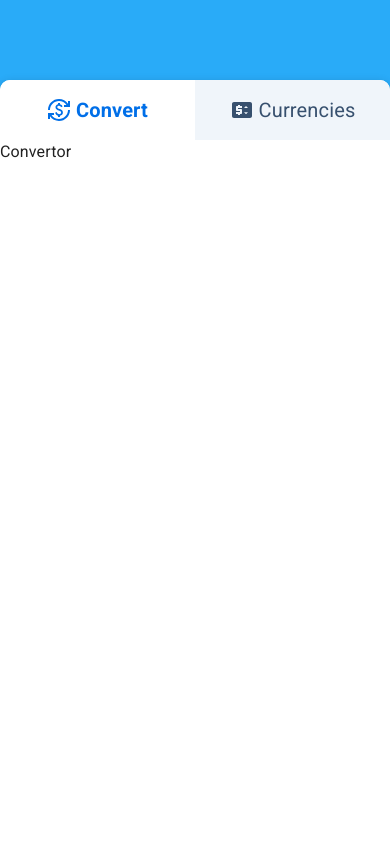
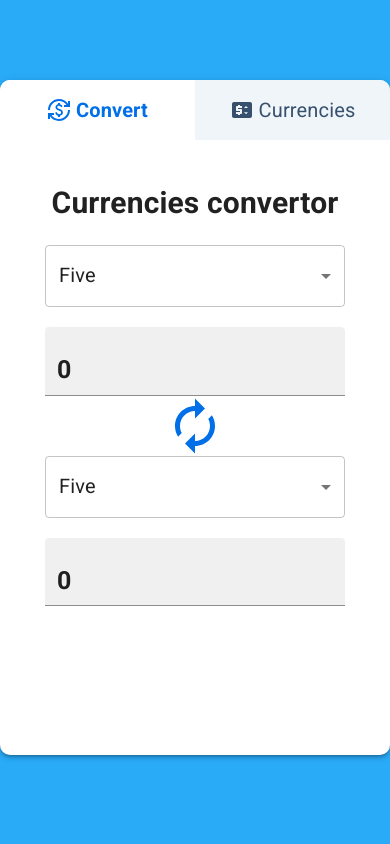
Before and after one commit to tkach1ch1/currencies_convertor, a React (Create React App) app: page / in a window 390 px wide. Shown: the top 844 px of the page. Built offline with nearby package versions, Linux system fonts and the light colour scheme.

Commit message:
style: add convertor page style + responsive tablet and mobile view

```diff
--- a/src/App.tsx
+++ b/src/App.tsx
@@ -1,6 +1,13 @@
 import React from 'react';
 import CssBaseline from '@mui/material/CssBaseline';
-import { BrowserRouter as Router, Routes, Route, Navigate } from 'react-router-dom';
+import { ThemeProvider } from '@mui/system';
+import { theme } from './styles/theme';
+import {
+  BrowserRouter as Router,
+  Routes,
+  Route,
+  Navigate,
+} from 'react-router-dom';
 import { CurrenciesConvertor } from './pages/CurrenciesConvertor';
 import { CurrenciesList } from './pages/CurrenciesList';
 import Container from '@mui/material/Container';
@@ -8,6 +15,7 @@ import { Navbar } from './components/NavBar/Navbar';
 
 function App() {
   return (
+    <ThemeProvider theme={theme}>
       <CssBaseline>
         <Container
           maxWidth={'md'}
@@ -17,7 +25,7 @@ function App() {
             mt: '80px',
             mb: '80px',
             borderRadius: '10px',
-          height: '1000px',
+            height: '80vh',
             boxShadow: 3,
             overflow: 'hidden',
           }}
@@ -32,6 +40,7 @@ function App() {
           </Router>
         </Container>
       </CssBaseline>
+    </ThemeProvider>
   );
 }
 
--- /dev/null
+++ b/src/components/CurrenciesConvertorPage/ChangeArrow.tsx
@@ -0,0 +1,20 @@
+import { useState } from 'react';
+import AutorenewIcon from '@mui/icons-material/Autorenew';
+
+export const ChangeArrow = () => {
+  const [isActive, setIsActive] = useState(false);
+
+  return (
+    <AutorenewIcon
+      sx={{
+        width: '60px',
+        height: '60px',
+        color: 'rgb(0, 111, 232)',
+        '&:hover': { cursor: 'pointer' },
+      }}
+      onClick={() => setIsActive(true)}
+      onAnimationEnd={() => setIsActive(false)}
+      className={isActive ? 'animation' : undefined}
+    />
+  );
+};
--- /dev/null
+++ b/src/components/CurrenciesConvertorPage/CurrencyPrice.tsx
@@ -0,0 +1,19 @@
+import React from 'react';
+import Box from '@mui/material/Box';
+import TextField from '@mui/material/TextField';
+import '../../styles/TextFieldStyle.css';
+
+export const CurrencyPrice = () => {
+  return (
+    <Box>
+      <TextField
+        sx={{ width: '300px' }}
+        id='filled-number'
+        defaultValue={0}
+        variant='filled'
+        type='number'
+        onKeyDown={(event: React.KeyboardEvent) => event.code !== 'e'}
+      />
+    </Box>
+  );
+};
--- /dev/null
+++ b/src/components/CurrenciesConvertorPage/CurrencySelect.tsx
@@ -0,0 +1,27 @@
+import React from 'react';
+import Box from '@mui/material/Box';
+import MenuItem from '@mui/material/MenuItem';
+import FormControl from '@mui/material/FormControl';
+import Select, { SelectChangeEvent } from '@mui/material/Select';
+import '../../styles/SelectButtonStyle.css'
+
+export const CurrencySelect = () => {
+  const [age, setAge] = React.useState('');
+
+  const handleChange = (event: SelectChangeEvent) => {
+    setAge(event.target.value as string);
+  };
+
+  return (
+    <Box>
+      <FormControl sx={{ width: '300px' }}>
+        <Select value={age} onChange={handleChange} displayEmpty>
+          <MenuItem value=''>Five</MenuItem>
+          <MenuItem value={10}>Ten</MenuItem>
+          <MenuItem value={20}>Twenty</MenuItem>
+          <MenuItem value={30}>Thirty</MenuItem>
+        </Select>
+      </FormControl>
+    </Box>
+  );
+};
--- a/src/components/NavBar/Navbar.tsx
+++ b/src/components/NavBar/Navbar.tsx
@@ -1,7 +1,5 @@
 import Box from '@mui/material/Box';
 import { Categorie } from './Categorie';
-import coin_exchange from '../../img/coin_exchange.svg';
-import compare from '../../img/compare.svg';
 import CurrencyExchangeIcon from '@mui/icons-material/CurrencyExchange';
 import PriceChangeIcon from '@mui/icons-material/PriceChange';
 
--- a/src/pages/CurrenciesConvertor.tsx
+++ b/src/pages/CurrenciesConvertor.tsx
@@ -1,4 +1,34 @@
+import React from 'react';
+import Box from '@mui/material/Box';
+import { CurrencySelect } from '../components/CurrenciesConvertorPage/CurrencySelect';
+import { CurrencyPrice } from '../components/CurrenciesConvertorPage/CurrencyPrice';
+import { ChangeArrow } from '../components/CurrenciesConvertorPage/ChangeArrow';
+import '../styles/AnimationEffect.css';
+import {
+  ConvertorTitle,
+  MainContainer,
+  SelectionContainer,
+} from '../styles/CurrenciesConvertorPageStyles';
 
 export const CurrenciesConvertor = () => {
-  return <div>Convertor</div>;
+  return (
+    <Box sx={{ px: '30px', mt: '40px' }}>
+      <ConvertorTitle>
+        Currencies convertor
+      </ConvertorTitle>
+      <MainContainer>
+        <SelectionContainer>
+          <CurrencySelect />
+          <CurrencyPrice />
+        </SelectionContainer>
+
+        <ChangeArrow />
+
+        <SelectionContainer>
+          <CurrencySelect />
+          <CurrencyPrice />
+        </SelectionContainer>
+      </MainContainer>
+    </Box>
+  );
 };
--- /dev/null
+++ b/src/styles/AnimationEffect.css
@@ -0,0 +1,12 @@
+.animation {
+  animation: rotation 1000ms;
+}
+
+@keyframes rotation {
+  from {
+    transform: rotate(0deg);
+  }
+  to {
+    transform: rotate(180deg);
+  }
+}
--- /dev/null
+++ b/src/styles/CurrenciesConvertorPageStyles.tsx
@@ -0,0 +1,37 @@
+import { styled } from '@mui/material';
+import { theme } from './theme';
+
+export const ConvertorTitle = styled('h1')({
+  fontSize: '40px',
+  fontWeight: '700',
+  mb: '30px',
+  [theme.breakpoints.down('md')]: {
+    textAlign: 'center',
+    fontSize: '35px'
+  },
+  [theme.breakpoints.down('sm')]: {
+    textAlign: 'center',
+    fontSize: '30px'
+  },
+});
+
+export const MainContainer = styled('div')({
+  px: '20px',
+  display: 'flex',
+  justifyContent: 'space-between',
+  alignItems: 'center',
+  [theme.breakpoints.down('md')]: {
+    flexDirection: 'column',
+    gap: '2 0px',
+  },
+});
+
+export const SelectionContainer = styled('div')({
+  display: 'flex',
+  flexDirection: 'column',
+  justifyContent: 'space-around',
+  gap: '50px',
+  [theme.breakpoints.down('md')]: {
+    gap: '20px',
+  },
+});
--- /dev/null
+++ b/src/styles/SelectButtonStyle.css
@@ -0,0 +1,5 @@
+.MuiInputBase-input {
+    font-size: 20px !important;
+    display: flex !important;
+    align-items: center !important;
+}
--- /dev/null
+++ b/src/styles/TextFieldStyle.css
@@ -0,0 +1,9 @@
+.MuiFilledInput-input {
+  font: initial;
+  font-size: 25px !important;
+  font-weight: 600 !important;
+}
+
+input::-webkit-inner-spin-button {
+  appearance: none;
+}
--- /dev/null
+++ b/src/styles/theme.tsx
@@ -0,0 +1,15 @@
+import { createTheme } from '@mui/material/styles';
+
+export const theme = createTheme({
+  breakpoints: {
+    values: {
+      xs: 0, // min-width for mobile devices
+      sm: 480, // min-width for tablets
+      md: 768, // min-width for small screens, laptops
+      lg: 1024, // 1024x768
+      xl: 1280, // 1280x720
+      xxl: 1440, // 1440x900
+      xxxl: 1850, // 1600x900
+    },
+  },
+});
```
Also changed, not shown: src/img/coin_exchange.svg (deleted), src/img/compare.svg (deleted). Lines whose indentation alone changed are shown as unchanged.
